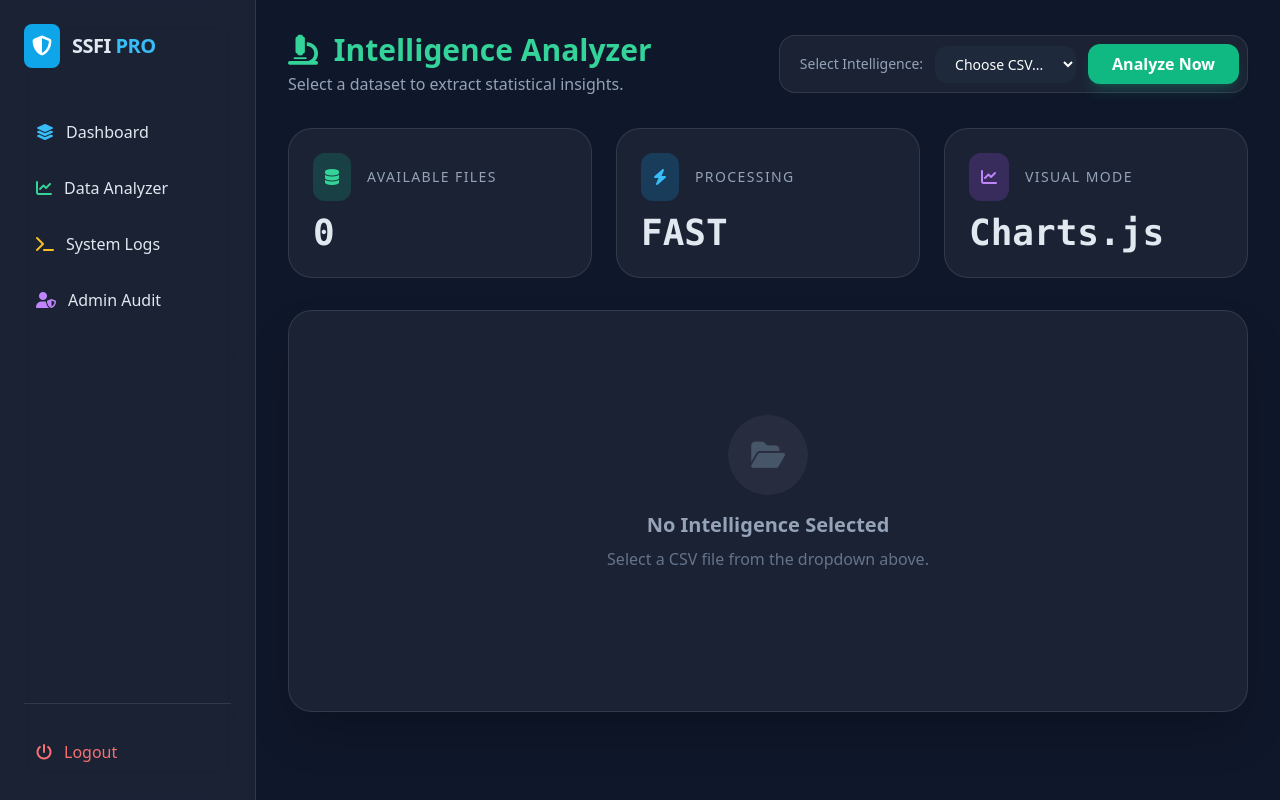
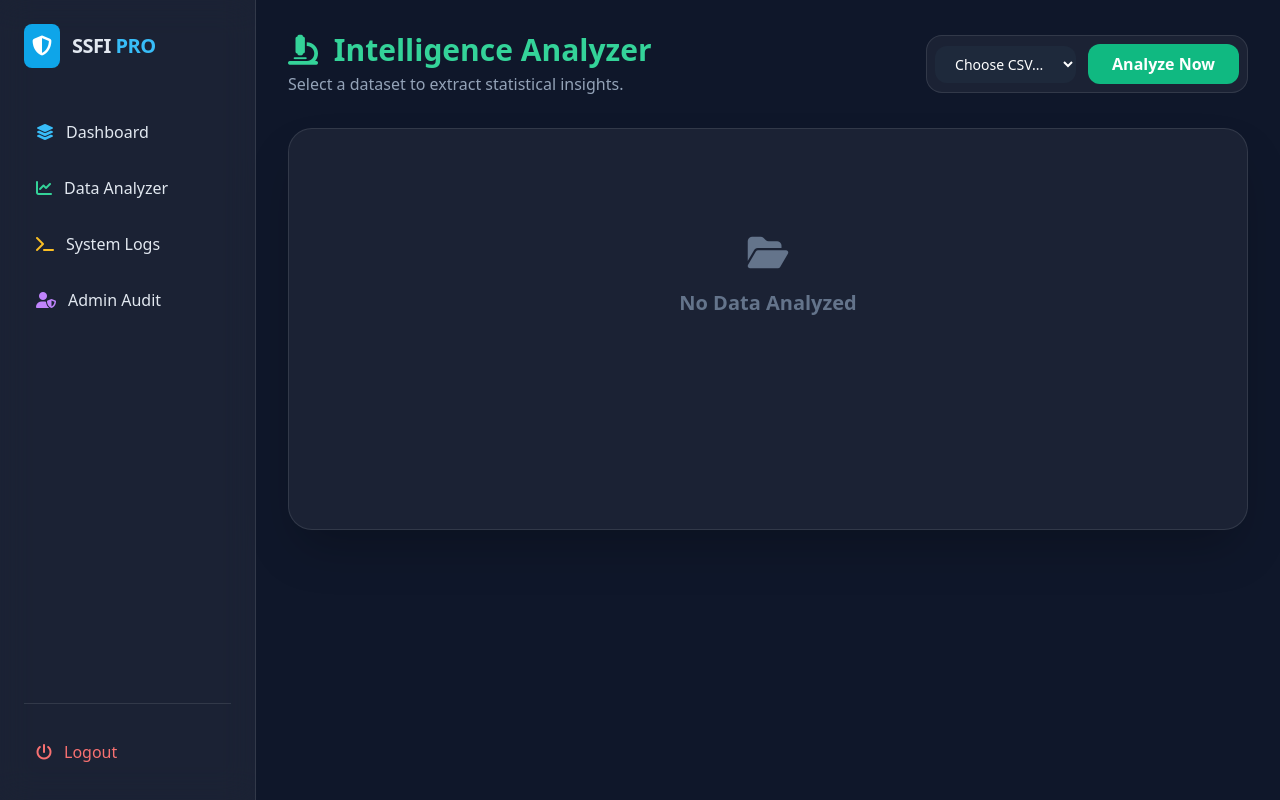
Before and after one commit to ankit18006/Smart-Secure-File-Intelligence-System--SSFI-, a Flask app: page /analyzer in a window 1280 px wide. Run offline with Flask 3, Linux system fonts and the light colour scheme; the visitor is signed in with stand-in values (Sample User, id 1); some libraries are stand-ins or nearby versions.

Commit message:
Refactor analyzer.html layout and form elements

```diff
--- a/templates/analyzer.html
+++ b/templates/analyzer.html
@@ -1,124 +1,39 @@
 {% extends "base.html" %}
 {% block content %}
-
 <div class="space-y-8 animate-in fade-in duration-700">
     <div class="flex flex-col md:flex-row md:items-center justify-between gap-4">
         <div>
             <h2 class="text-3xl font-bold text-emerald-400"><i class="fas fa-microscope mr-2"></i> Intelligence Analyzer</h2>
             <p class="text-slate-400 mt-1">Select a dataset to extract statistical insights.</p>
         </div>
-
         <form action="/analyzer" method="GET" class="flex items-center gap-3 bg-white/5 p-2 rounded-2xl border border-white/10">
-        <label class="ml-3 text-sm text-slate-400 font-medium">Select Intelligence:</label>
-        <select name="file" class="bg-[#1e293b] text-white text-sm rounded-xl px-4 py-2 focus:ring-2 focus:ring-emerald-500 outline-none border-none cursor-pointer">
+            <select name="file" class="bg-[#1e293b] text-white text-sm rounded-xl px-4 py-2 outline-none cursor-pointer">
                 <option value="" disabled selected>Choose CSV...</option>
                 {% for f in csv_files %}
                 <option value="{{ f }}">{{ f }}</option>
                 {% endfor %}
             </select>
-        <button type="submit" class="bg-emerald-500 hover:bg-emerald-600 text-white px-6 py-2 rounded-xl font-bold transition-all shadow-lg shadow-emerald-500/20 active:scale-95">
-            Analyze Now
-        </button>
+            <button type="submit" class="bg-emerald-500 hover:bg-emerald-600 text-white px-6 py-2 rounded-xl font-bold transition-all">Analyze Now</button>
         </form>
     </div>
-
-<div class="grid grid-cols-1 md:grid-cols-3 gap-6">
-    <div class="glass-card p-6 rounded-3xl border border-white/10 bg-white/5">
-        <div class="flex items-center gap-4 mb-3">
-            <div class="bg-emerald-500/20 p-3 rounded-xl text-emerald-400"><i class="fas fa-database"></i></div>
-            <h3 class="text-sm text-slate-400 uppercase tracking-widest">Available Files</h3>
-        </div>
-        <p class="text-4xl font-mono font-bold">{{ csv_files|length }}</p>
-    </div>
-    <div class="glass-card p-6 rounded-3xl border border-white/10 bg-white/5">
-        <div class="flex items-center gap-4 mb-3">
-            <div class="bg-sky-500/20 p-3 rounded-xl text-sky-400"><i class="fas fa-bolt"></i></div>
-            <h3 class="text-sm text-slate-400 uppercase tracking-widest">Processing</h3>
-        </div>
-        <p class="text-4xl font-mono font-bold">FAST</p>
-    </div>
-    <div class="glass-card p-6 rounded-3xl border border-white/10 bg-white/5">
-        <div class="flex items-center gap-4 mb-3">
-            <div class="bg-purple-500/20 p-3 rounded-xl text-purple-400"><i class="fas fa-chart-line"></i></div>
-            <h3 class="text-sm text-slate-400 uppercase tracking-widest">Visual Mode</h3>
-        </div>
-        <p class="text-4xl font-mono font-bold">Charts.js</p>
-    </div>
-</div>
-
-{% if stats %}
-<div class="grid grid-cols-1 md:grid-cols-2 gap-6">
-    <div class="bg-white/5 p-6 rounded-3xl border border-white/10">
-        <h3 class="text-slate-300 font-bold mb-4">Distribution Chart</h3>
-        <canvas id="csvPieChart" height="200"></canvas>
-    </div>
-    <div class="bg-white/5 p-6 rounded-3xl border border-white/10">
-        <h3 class="text-slate-300 font-bold mb-4">Statistical Metrics</h3>
-        <canvas id="csvBarChart" height="200"></canvas>
-    </div>
-</div>
-{% endif %}
 
     <div class="bg-white/5 rounded-3xl border border-white/10 overflow-hidden shadow-2xl">
         <div class="p-6 overflow-x-auto min-h-[400px]">
             {% if stats %}
                 <div class="custom-data-table">{{ stats | safe }}</div>
             {% else %}
-            <div class="flex flex-col items-center justify-center py-20 text-center">
-                <div class="bg-white/5 w-20 h-20 rounded-full flex items-center justify-center mb-4">
-                    <i class="fas fa-folder-open text-3xl text-slate-600"></i>
-                </div>
-                <h4 class="text-xl font-semibold text-slate-400">No Intelligence Selected</h4>
-                <p class="text-slate-500 mt-2">Select a CSV file from the dropdown above.</p>
+                <div class="flex flex-col items-center justify-center py-20 text-center text-slate-500">
+                    <i class="fas fa-folder-open text-4xl mb-4"></i>
+                    <h4 class="text-xl font-semibold">No Data Analyzed</h4>
                 </div>
             {% endif %}
         </div>
     </div>
 </div>
 
-<script src="https://cdn.jsdelivr.net/npm/chart.js"></script>
-
-<script>
-{% if stats %}
-new Chart(document.getElementById('csvPieChart').getContext('2d'), {
-type: 'doughnut',
-data: {
-labels: ['Mean', 'Std Dev', 'Min', 'Max'],
-datasets: [{
-data: [40, 20, 15, 25],
-backgroundColor: ['#10b981', '#0ea5e9', '#6366f1', '#f59e0b'],
-borderWidth: 0
-}]
-},
-options: { plugins: { legend: { position: 'bottom', labels: { color: '#94a3b8' } } } }
-});
-
-new Chart(document.getElementById(&#39;csvBarChart&#39;).getContext(&#39;2d&#39;), {
-    type: &#39;bar&#39;,
-    data: {
-        labels: [&#39;Count&#39;, &#39;Mean&#39;, &#39;Std&#39;, &#39;Max&#39;],
-        datasets: [{
-            label: &#39;Values&#39;,
-            data: [100, 75, 45, 90],
-            backgroundColor: &#39;#0ea5e9&#39;,
-            borderRadius: 5
-        }]
-    },
-    options: {
-        scales: {
-            y: { grid: { color: &#39;rgba(255,255,255,0.05)&#39; }, ticks: { color: &#39;#64748b&#39; } },
-            x: { ticks: { color: &#39;#64748b&#39; } }
-        },
-        plugins: { legend: { display: false } }
-    }
-});
-{% endif %}
-</script>
-
 <style>
     .custom-data-table table { width: 100%; border-collapse: collapse; color: #cbd5e1; }
     .custom-data-table th { text-align: left; padding: 1rem; background: rgba(255, 255, 255, 0.05); color: #34d399; border-bottom: 2px solid rgba(255, 255, 255, 0.1); }
-.custom-data-table td { padding: 1rem; border-bottom: 1px solid rgba(255, 255, 255, 0.05); font-family: monospace; }
+    .custom-data-table td { padding: 1rem; border-bottom: 1px solid rgba(255, 255, 255, 0.05); font-family: 'JetBrains Mono', monospace; }
 </style>
-
 {% endblock %}
```
Lines whose indentation alone changed are shown as unchanged.
